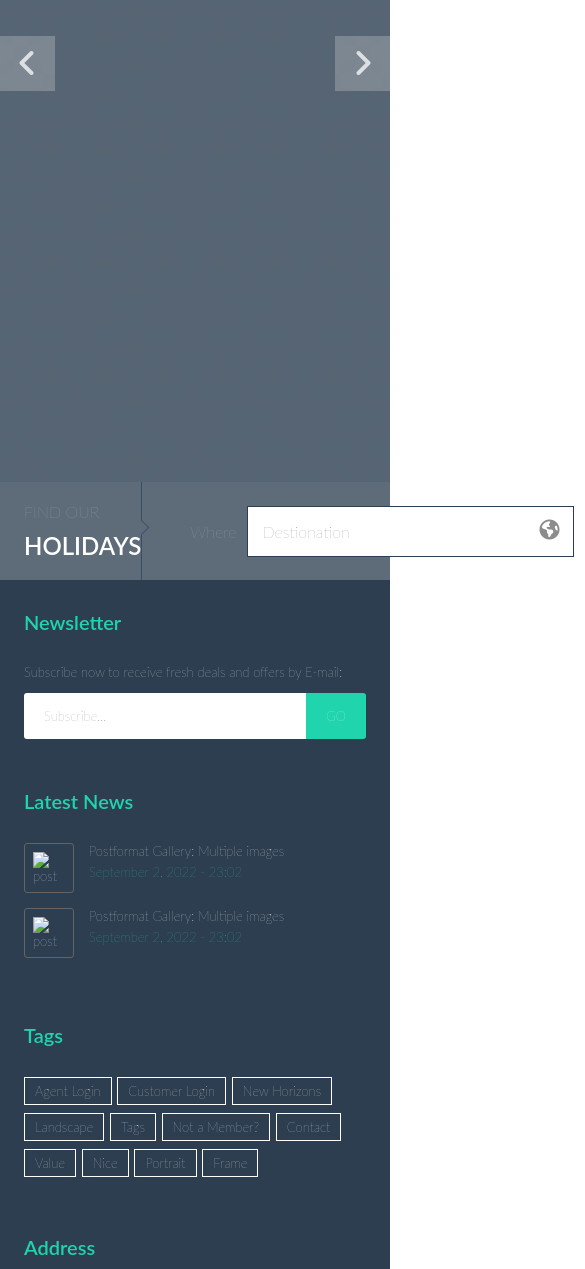
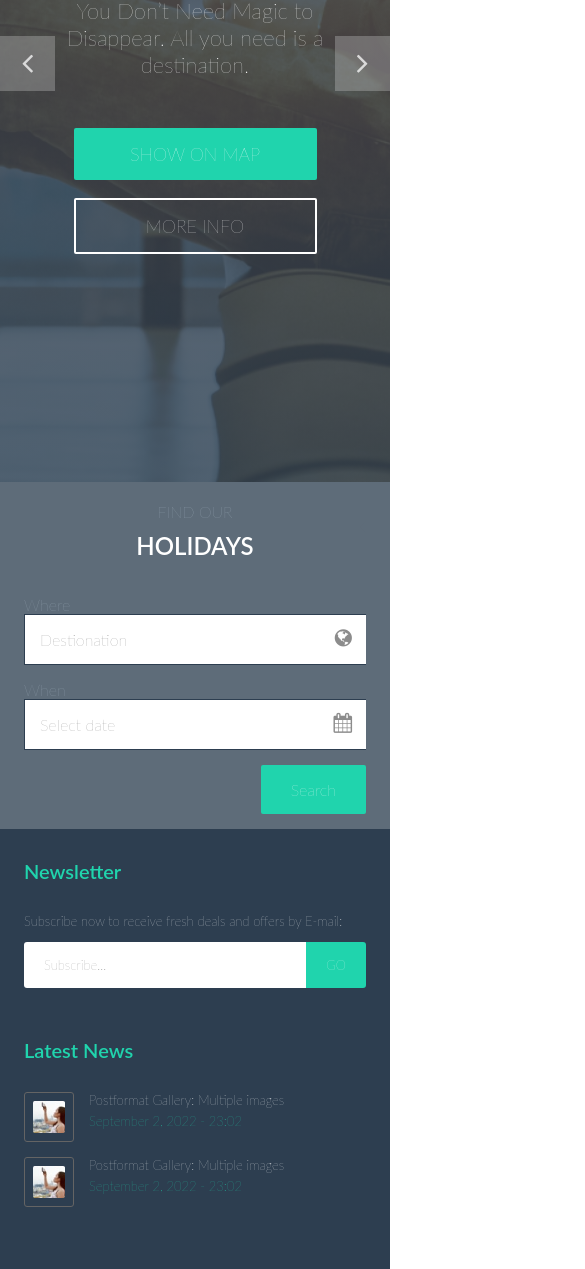
Before and after one commit to Stefan-Musteata/voyage, a plain HTML site: page index.html in a window 390 px wide. Shown: the part 445-1714 px from the top of the page, 585 px wide, since content can reach past the window. Drawn offline with nearby package versions, Linux system fonts and the light colour scheme; files that its build step writes are made by us from their sources.

Commit message:
small fixed

```diff
--- a/css/main.css
+++ b/css/main.css
@@ -252,6 +252,7 @@ header {
   background: #fff;
   width: 100%;
   border-radius: 2px;
+  z-index: 999;
 }
 .holidays form .autocomplete-list ul{
   list-style-type: none;
@@ -389,12 +390,18 @@ footer .address span {
     margin: 0 auto;
     max-width: 1140px;
   }
+  .holidays .input input {
+    width: 200px;
+  }
 }
 
 @media screen and (max-width: 1200px) and (min-width: 992px) {
   .container {
     margin: 0 auto;
     max-width: 960px;
+  }
+  .holidays .input input {
+    width: 100px;
   }
 }
 
@@ -409,6 +416,21 @@ footer .address span {
     grid-template-columns: repeat(2,1fr);
     grid-gap: 30px;
     margin-bottom: 2em;
+  }
+}
+
+@media (max-width: 992px) {
+  .holidays form {
+    display: block;
+  }
+  .holidays .input {
+    margin-top: 15px;
+  }
+  .holidays form button {
+    margin-top: 15px;
+    margin-bottom: 15px;
+    margin-right: 22px;
+    float: right;
   }
 }
 
@@ -447,6 +469,39 @@ footer .address span {
     display: grid;
     grid-template-columns: repeat(2,1fr);
   }
+  .holidays {
+    display: block;
+    overflow: hidden;
+  }
+  .holidays form {
+    padding: 0;
+  }
+  .holidays .title {
+    display: block;
+    text-align: center;
+    border-right: 0;
+    width: 100%;
+  }
+  .holidays .corner {
+    border: 0;
+  }
+  .holidays .input {
+    display: block;
+    width: 100%;
+  }
+  .holidays .input input {
+    width: 100%;
+    padding: 15px 0px 15px 15px;
+  }
+  .holidays form button {
+    margin-right: 0px;
+  }
+  .holidays .input i {
+    top: 33px;
+  }
+  .holidays form .autocomplete-list {
+    position: relative;
+  }
 }
 @media (min-width: 768px) {
   .menu-bars {
--- a/index.html
+++ b/index.html
@@ -9,11 +9,11 @@
     <!-- Favicon -->
     <link rel="icon" href="favicon.ico" />
     <!-- Font Awesome -->
-    <link rel="stylesheet" href="/kiwork/dist/font/font-awesome/font-awesome.min.css">
+    <link rel="stylesheet" href="/voyage/dist/font/font-awesome/font-awesome.min.css">
     <!-- Normalize css -->
-    <link rel="stylesheet" href="/kiwork/dist/css/normalize.css">
+    <link rel="stylesheet" href="/voyage/dist/css/normalize.css">
     <!-- My style css -->
-    <link rel="stylesheet" href="/kiwork/css/main.css">
+    <link rel="stylesheet" href="/voyage/css/main.css">
     <!-- Datepicker design -->
     <link rel="stylesheet" href="//code.jquery.com/ui/1.13.0/themes/base/jquery-ui.css">
   </head>
@@ -22,8 +22,8 @@
     <header>
       <div class="container">
         <div class="logo">
-          <a href="/kiwork/index.html">
-            <img src="/kiwork/img/logo.png" alt="Logo">
+          <a href="/voyage/index.html">
+            <img src="/voyage/img/logo.png" alt="Logo">
           </a>
         </div>
 
@@ -48,7 +48,7 @@
       <div class="slider-control slide-left"><i class="fa fa-angle-left fa-2x"></i></div>
       <div class="slider-control slide-right"><i class="fa fa-angle-right fa-2x"></i></div>
       <div class="slide-box">
-        <div class="slide" style="background-image: linear-gradient( rgba(44, 62, 80, 0.8) 100%, rgba(0, 0, 0, 0.5) 100%), url(../kiwork/img/1.png)">
+        <div class="slide" style="background-image: linear-gradient( rgba(44, 62, 80, 0.8) 100%, rgba(0, 0, 0, 0.5) 100%), url(../voyage/img/1.png)">
           <div class="slide-content">
             <H1>TO TRAVEL IS TO LIVE</H1>
             <p>You Don’t Need Magic to Disappear. All you need is a destination.</p>
@@ -58,7 +58,7 @@
             </div>
           </div>
         </div>
-        <div class="slide" style="background-image: linear-gradient( rgba(44, 62, 80, 0.8) 100%, rgba(0, 0, 0, 0.5) 100%), url(../kiwork/img/2.jpg)">
+        <div class="slide" style="background-image: linear-gradient( rgba(44, 62, 80, 0.8) 100%, rgba(0, 0, 0, 0.5) 100%), url(../voyage/img/2.jpg)">
           <div class="slide-content">
             <H1>TO TRAVEL IS TO LIVE</H1>
             <p>You Don’t Need Magic to Disappear. All you need is a destination.</p>
@@ -68,7 +68,7 @@
             </div>
           </div>
         </div>
-        <div class="slide" style="background-image: linear-gradient( rgba(44, 62, 80, 0.8) 100%, rgba(0, 0, 0, 0.5) 100%), url(../kiwork/img/3.jpg)">
+        <div class="slide" style="background-image: linear-gradient( rgba(44, 62, 80, 0.8) 100%, rgba(0, 0, 0, 0.5) 100%), url(../voyage/img/3.jpg)">
           <div class="slide-content">
             <H1>TO TRAVEL IS TO LIVE</H1>
             <p>You Don’t Need Magic to Disappear. All you need is a destination.</p>
@@ -130,7 +130,7 @@
           <div class="col-4">
             <h3>Latest News</h3>
             <div class="item">
-              <img src="/kiwork/img/item.png" alt="post">
+              <img src="/voyage/img/item.png" alt="post">
               <div class="title">
                 Postformat Gallery: Multiple images
               </div>
@@ -139,7 +139,7 @@
               </div>
             </div>
             <div class="item">
-              <img src="/kiwork/img/item.png" alt="post">
+              <img src="/voyage/img/item.png" alt="post">
               <div class="title">
                 Postformat Gallery: Multiple images
               </div>
@@ -189,7 +189,7 @@
     <script src="https://code.jquery.com/jquery-3.6.0.js"></script>
     <script src="https://code.jquery.com/ui/1.13.0/jquery-ui.js"></script>
     <!-- My script -->
-    <script src="/kiwork/js/main.js"></script>
+    <script src="/voyage/js/main.js"></script>
 
 </body>
 </html>
```
